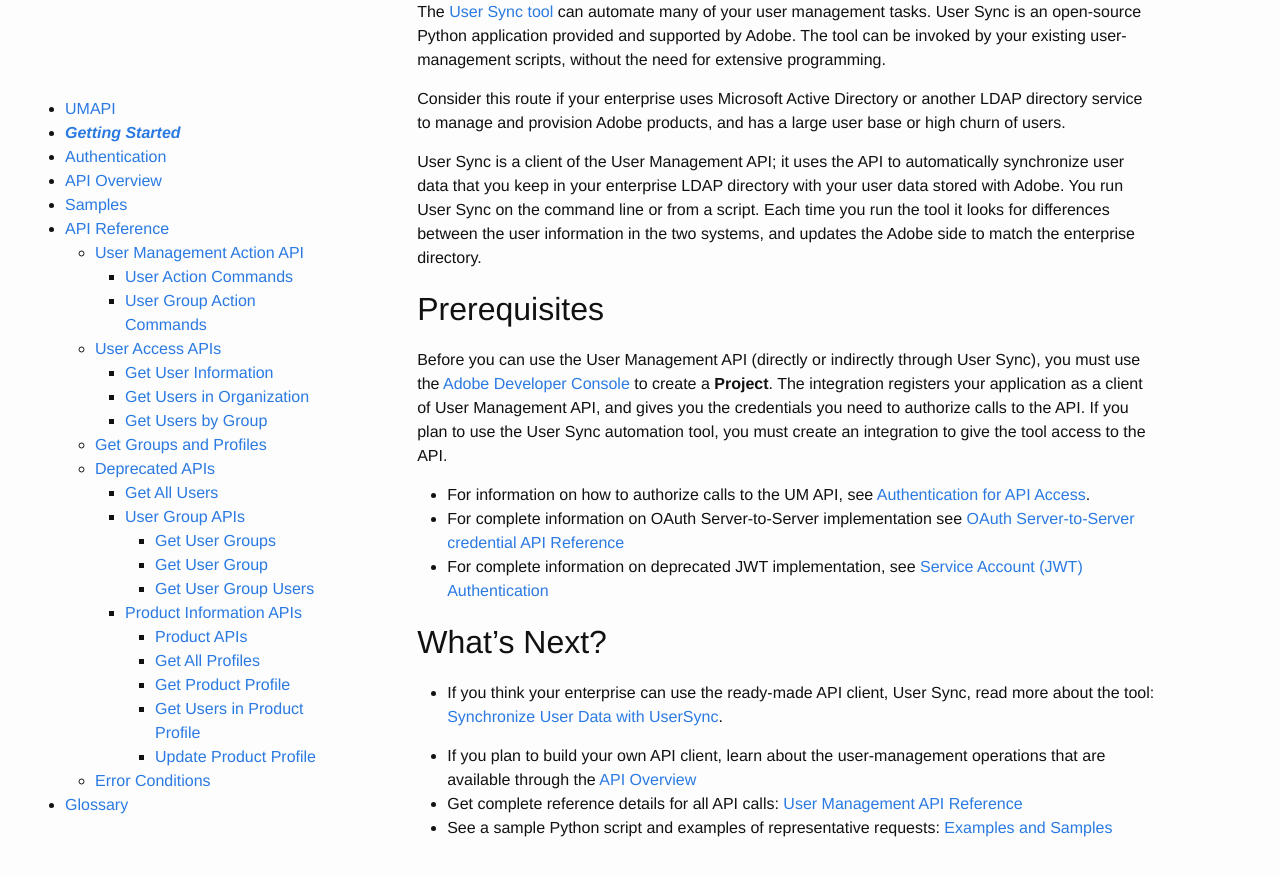
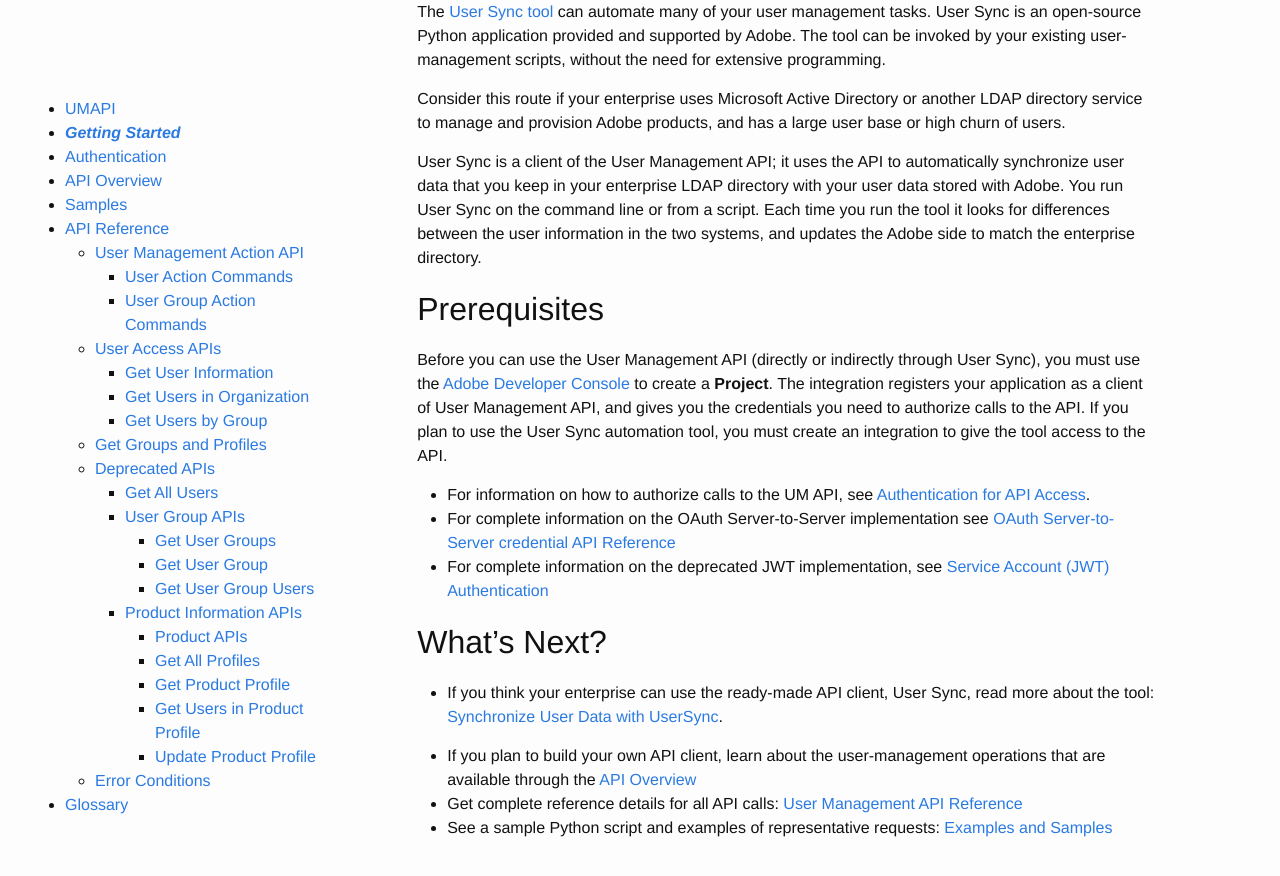
Before and after one commit to adobe-apiplatform/umapi-documentation, a Jekyll site: the page built from docs/en/getstarted.md, in a window 1280 px wide and 900 px high, scrolled down 1577 px. Shown: the top 876 px of the window. Built offline with Jekyll 4.4.1, drawn with Linux system fonts in a browser that asks for light colours.

Commit message:
Update getstarted.md

```diff
--- a/docs/en/getstarted.md
+++ b/docs/en/getstarted.md
@@ -43,8 +43,8 @@
 
 Before you can use the User Management API (directly or indirectly through User Sync), you must use the [Adobe Developer Console](https://developer.adobe.com/) to create a **Project**. The integration registers your application as a client of User Management API, and gives you the credentials you need to authorize calls to the API. If you plan to use the User Sync automation tool, you must create an integration to give the tool access to the API.
 * For information on how to authorize calls to the UM API, see [Authentication for API Access](UM_Authentication).
-* For complete information on OAuth Server-to-Server implementation see [OAuth Server-to-Server credential API Reference](https://developer.adobe.com/developer-console/docs/guides/authentication/ServerToServerAuthentication/IMS/)
-* For complete information on deprecated JWT implementation, see [Service Account (JWT) Authentication](https://developer.adobe.com/developer-console/docs/guides/authentication/JWT/)
+* For complete information on the OAuth Server-to-Server implementation see [OAuth Server-to-Server credential API Reference](https://developer.adobe.com/developer-console/docs/guides/authentication/ServerToServerAuthentication/IMS/)
+* For complete information on the deprecated JWT implementation, see [Service Account (JWT) Authentication](https://developer.adobe.com/developer-console/docs/guides/authentication/JWT/)
 
 ## What's Next?
 
```
